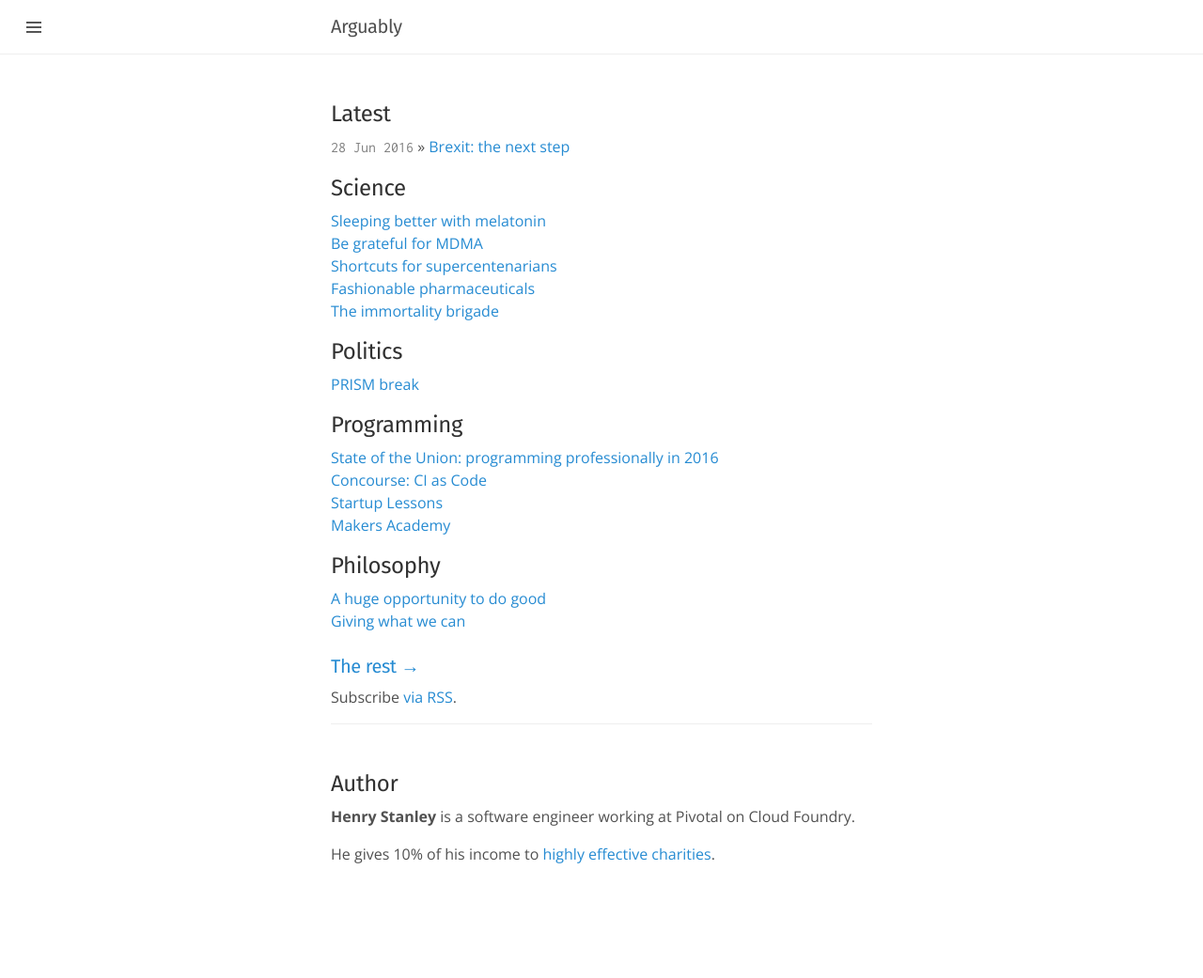
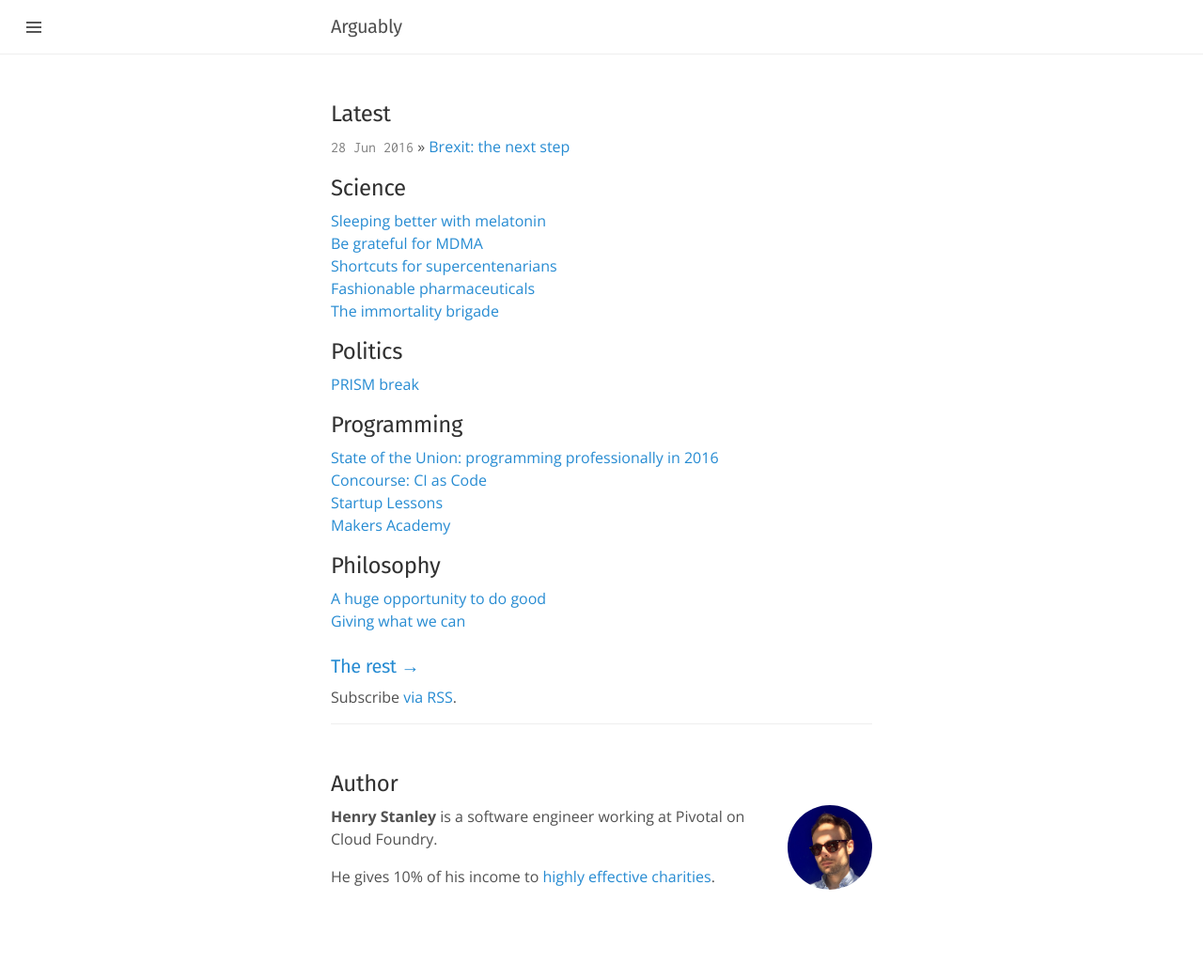
Before and after one commit to henryaj/blog-old, a Jekyll site: the page built from index.html, in a window 1280 px wide. Shown: the whole page at 94% size. Built offline with Jekyll 4.4.1, drawn with Linux system fonts in a browser that asks for light colours; the list of posts is cut into pages by our own code; before the commit the page ends 1017 px from its top, so only the background shows below that.

Commit message:
Add author image

```diff
--- a/_includes/author.html
+++ b/_includes/author.html
@@ -1,8 +1,11 @@
 
 <div class="related">
   <h2>Author</h2>
-  <p><b>Henry Stanley</b> is a software engineer working at Pivotal on Cloud Foundry.</p>
+  <div>
+    <img class="headshot" src="/images/headshot.jpg"></img>
+    <p><b>Henry Stanley</b> is a software engineer working at Pivotal on Cloud Foundry.</p>
 
-  <p>He gives 10% of his income to <a href="http://givingwhatwecan.org">highly effective charities</a>.</p>
-  <br><br>
+    <p>He gives 10% of his income to <a href="http://givingwhatwecan.org">highly effective charities</a>.</p>
+  </div>
+<br><br>
 </div>
--- a/public/css/custom.css
+++ b/public/css/custom.css
@@ -1,7 +1,6 @@
 ul.posts {
   list-style: none;
   padding-left: 0;
-
 }
 
 ul.posts span {
@@ -20,3 +19,10 @@ h1, h2, h3, h4, h5, h6 {
   color: #313131;
   letter-spacing: -.025rem;
 }
+
+img.headshot {
+  width: 90px;
+  height: auto;
+  border-radius: 50%;
+  float: right;
+}
```
Also changed, not shown: images/headshot.jpg (added).
